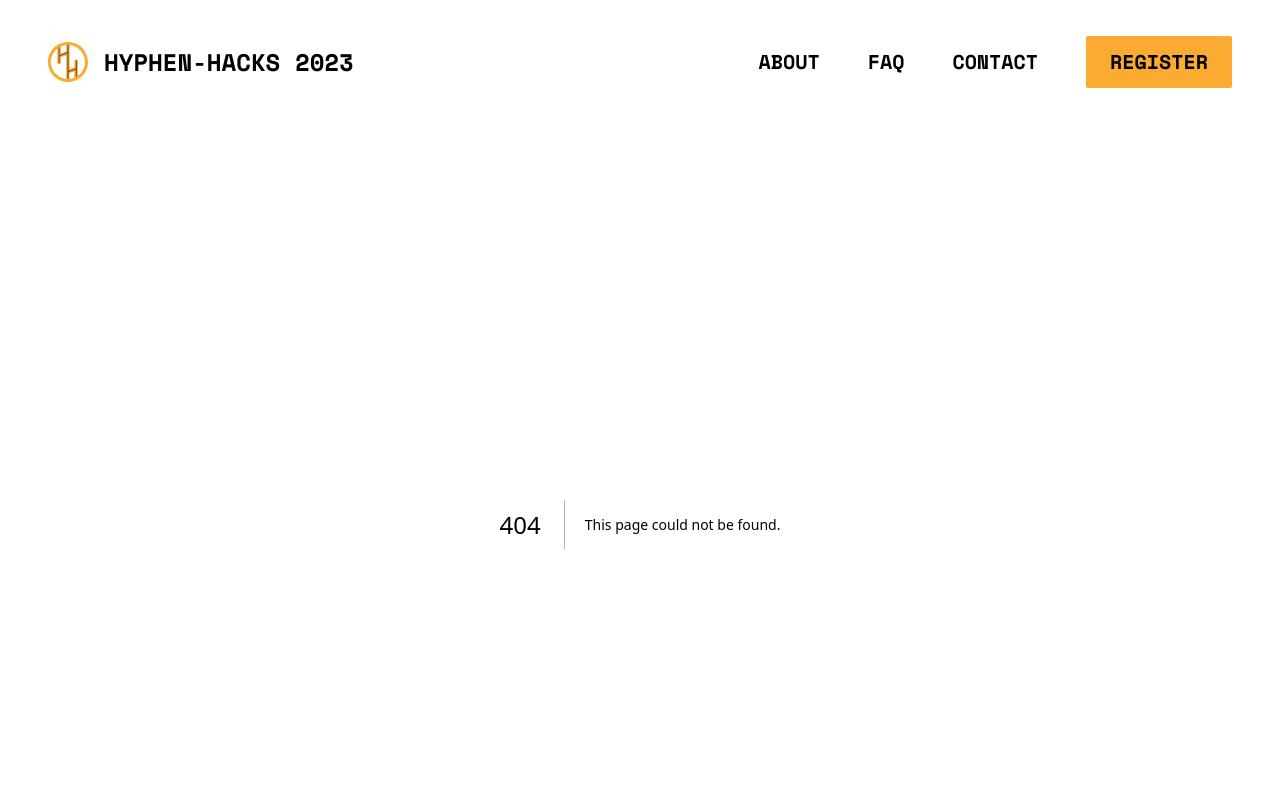
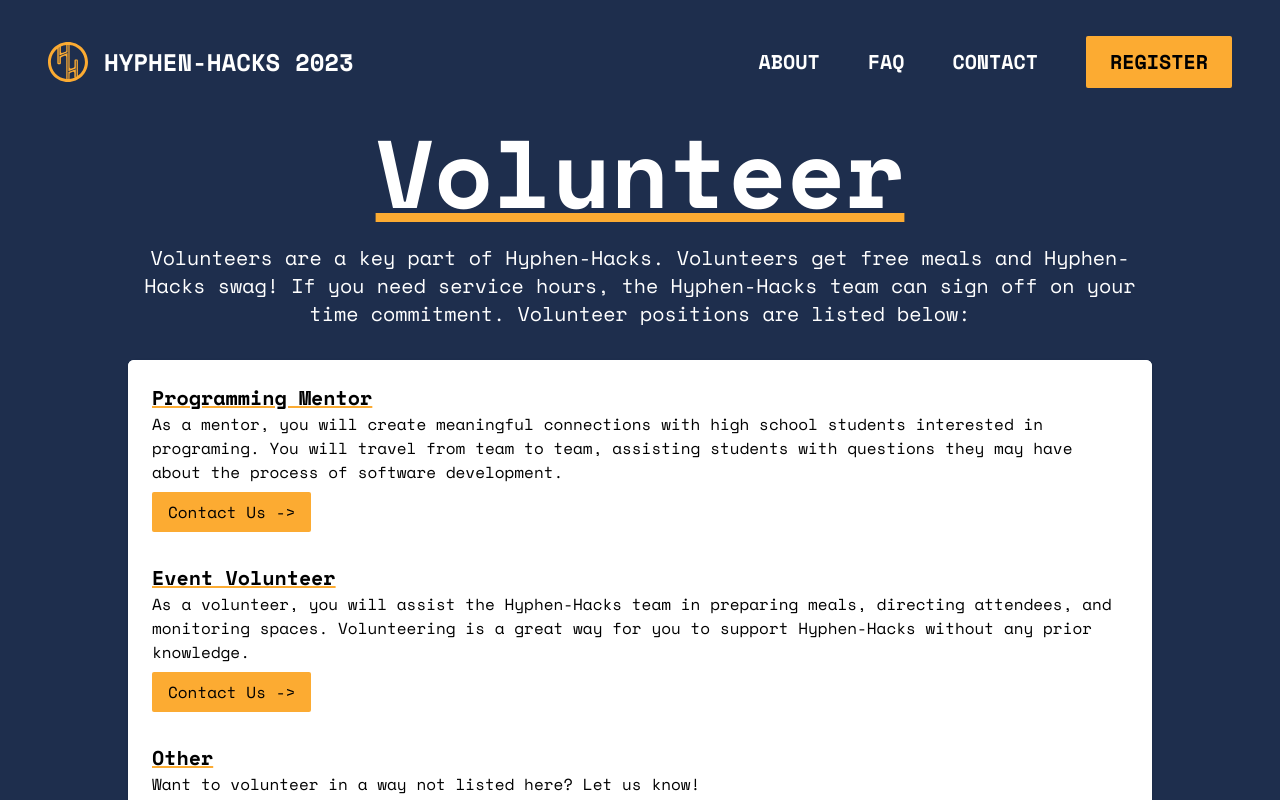
Before and after one commit to hyphen-hacks/website, a Next.js app: page /volunteer in a window 1280 px wide. Before the commit this address had no page. Shown: the top 800 px of the page. Built offline with nearby package versions, Linux system fonts and the light colour scheme.

Commit message:
feat: volunteer position

```diff
--- /dev/null
+++ b/components/VolunteerPosition.tsx
@@ -0,0 +1,19 @@
+import Link from "next/link";
+import { FunctionComponent } from "react";
+
+export const VolunteerPosition: FunctionComponent<{
+	title: string;
+	description: string;
+	buttonText: string;
+	buttonLink: string;
+}> = ({ title, description, buttonText, buttonLink }) => (
+	<div>
+		<h2 className="font-bold text-xl underline decoration-theme-orange">{title}</h2>
+		<p>{description}</p>
+		<Link
+			className="bg-theme-orange px-4 py-2 text-black hover:opacity-80 transition-opacity rounded-sm inline-block mt-2"
+			href={buttonLink}>
+			{buttonText} -&gt;
+		</Link>
+	</div>
+);
--- a/pages/index.tsx
+++ b/pages/index.tsx
@@ -37,7 +37,7 @@ const Home: NextPage = () => {
 						</Link>
 						<Link
 							className="border-theme-orange border-4 box-border px-5 py-2 hover:bg-theme-orange/40 transition-colors rounded-sm"
-							href="/apply">
+							href="/volunteer">
 							Volunteer
 						</Link>
 					</div>
--- /dev/null
+++ b/pages/volunteer.tsx
@@ -0,0 +1,53 @@
+import { NextPage } from "next";
+import Link from "next/link";
+
+import { VolunteerPosition } from "../components/VolunteerPosition";
+
+const Volunteer: NextPage = () => {
+	return (
+		<div>
+			<div className="w-full flex">
+				<div className="max-w-5xl mx-auto">
+					<div className="text-center mx-4 md:mx-0">
+						<h1 className="text-7xl md:text-8xl font-extrabold underline decoration-theme-orange">Volunteer</h1>
+						<div className="mt-6 text-xl">
+							<p className="mt-2">
+								Volunteers are a key part of Hyphen-Hacks. Volunteers get free meals and Hyphen-Hacks swag! If you need
+								service hours, the Hyphen-Hacks team can sign off on your time commitment. Volunteer positions are
+								listed below:
+							</p>
+						</div>
+					</div>
+					<div className="my-8">
+						<div className="overflow-hidden shadow sm:rounded-md text-black bg-white">
+							<div className="bg-white px-4 py-5 sm:p-6 flex flex-col gap-8">
+								<VolunteerPosition
+									title="Programming Mentor"
+									description="As a mentor, you will create meaningful connections with high school students interested in
+										programing. You will travel from team to team, assisting students with questions they may have about
+										the process of software development."
+									buttonText="Contact Us"
+									buttonLink="mailto:volunteer@hyphen-hacks.com"
+								/>
+								<VolunteerPosition
+									title="Event Volunteer"
+									description="As a volunteer, you will assist the Hyphen-Hacks team in preparing meals, directing attendees, and monitoring spaces. Volunteering is a great way for you to support Hyphen-Hacks without any prior knowledge."
+									buttonText="Contact Us"
+									buttonLink="mailto:volunteer@hyphen-hacks.com"
+								/>
+								<VolunteerPosition
+									title="Other"
+									description="Want to volunteer in a way not listed here? Let us know!"
+									buttonText="Contact Us"
+									buttonLink="mailto:volunteer@hyphen-hacks.com"
+								/>
+							</div>
+						</div>
+					</div>
+				</div>
+			</div>
+		</div>
+	);
+};
+
+export default Volunteer;
```
